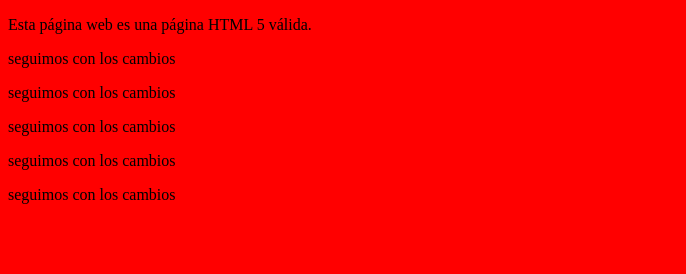
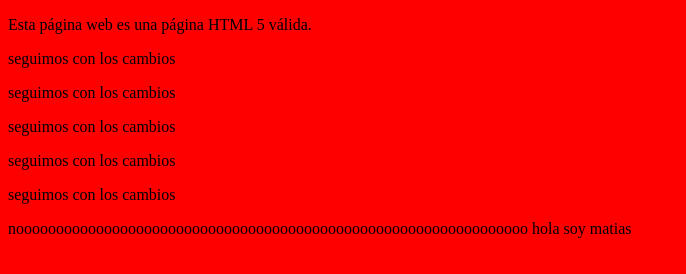
Before and after one commit to oscarrenau/Test-02, a plain HTML site: page index.html in a window 1280 px wide. Shown: the whole page, without its empty margins (0-686 px from the left). Drawn offline with Linux system fonts and the light colour scheme.

Commit message:
Update index.html

```diff
--- a/index.html
+++ b/index.html
@@ -14,5 +14,6 @@
   <p> seguimos con los cambios </p>
   <p> seguimos con los cambios </p>
   <p> seguimos con los cambios </p>
+  <p> noooooooooooooooooooooooooooooooooooooooooooooooooooooooooooooooo hola soy matias </p>
 </body>
 </html>
```
